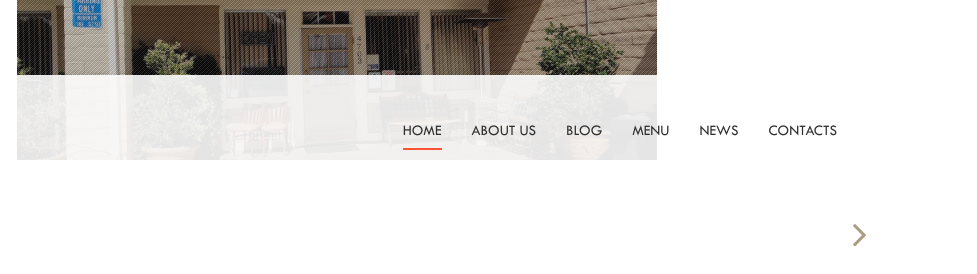
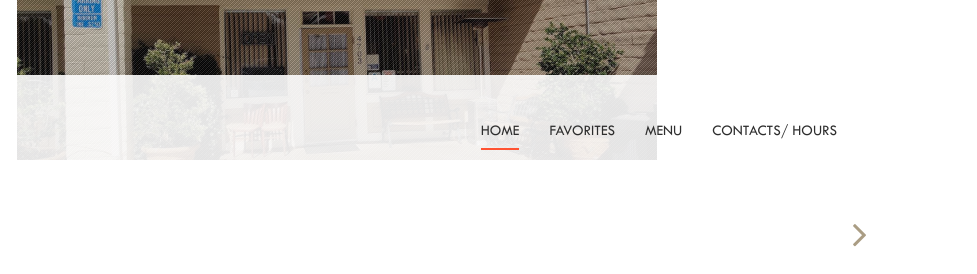
Before and after one commit to themefisher/restaurant-bootstrap, a plain HTML site: page index.html in a window 1280 px wide. Shown: the part 110-384 px from the top of the page, 303-1280 px from the left. Drawn offline with Linux system fonts and the light colour scheme.

Commit message:
updated navbar to include home, favorites, menu, contacts/hours with href links

```diff
--- a/index.html
+++ b/index.html
@@ -66,11 +66,11 @@
                             <div class="collapse navbar-collapse" id="bs-example-navbar-collapse-1">
                               <ul class="nav navbar-nav navbar-right" id="top-nav">
                                 <li><a href="#hero-area">Home</a></li>
-                                <li><a href="#about-us">about us</a></li>
-                                <li><a href="#blog">Blog</a></li>
-                                <li><a href="#price">menu</a></li>
-                                <li><a href="#subscribe">news</a></li>
-                                <li><a href="#contact-us">contacts</a></li>
+                                <!-- <li><a href="#about-us">about us</a></li> -->
+                                <li><a href="#blog">Favorites</a></li>
+                                <li><a href="#price">Menu</a></li>
+                                <!-- <li><a href="#subscribe">news</a></li> -->
+                                <li><a href="#footer">Contacts/ Hours</a></li>
                               </ul>
                             </div><!-- /.navbar-collapse -->
                           </div><!-- /.container-fluid -->
```
